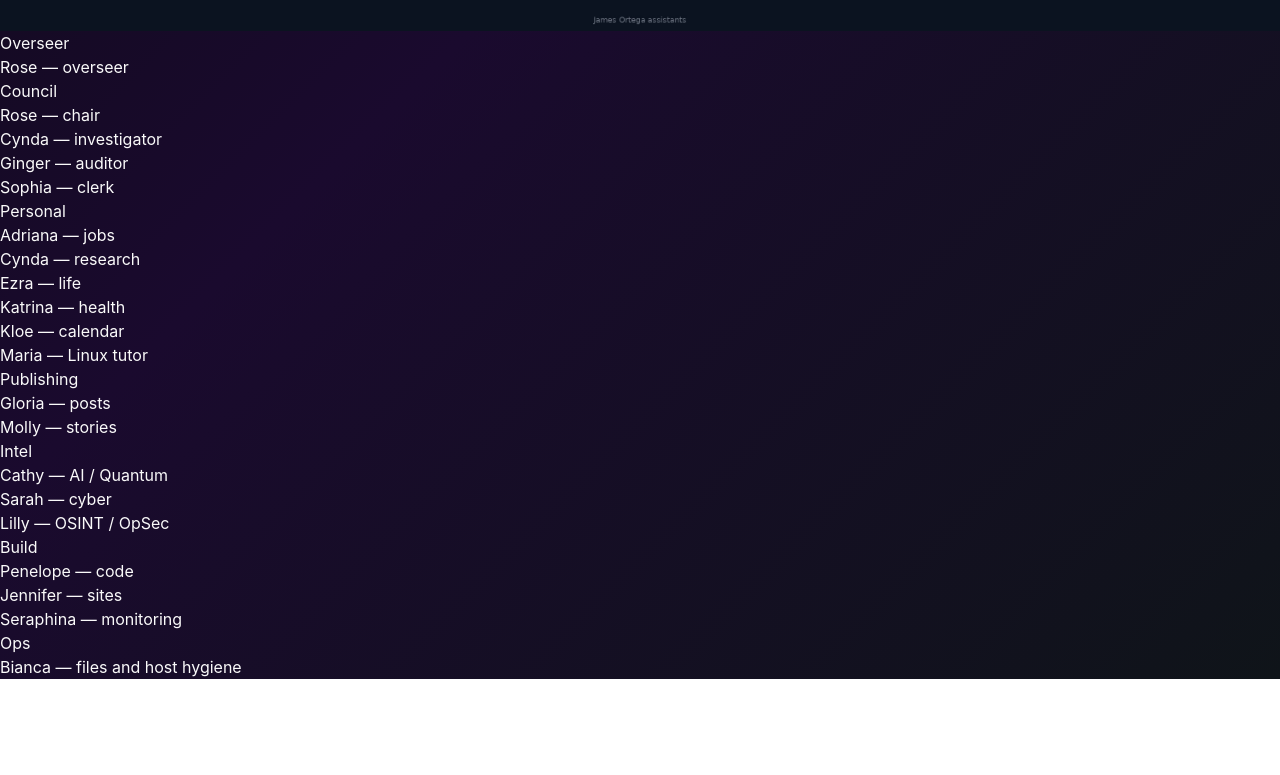
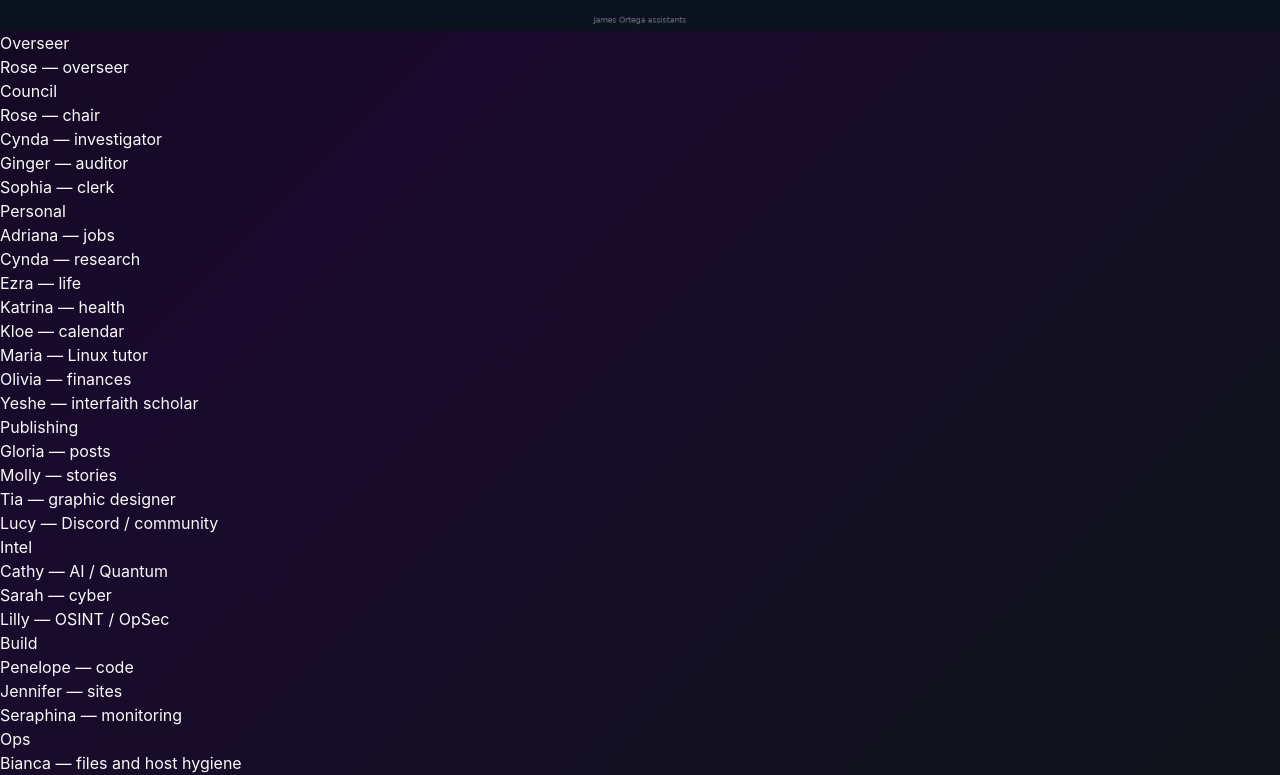
Before and after one commit to rlocone/port0, a Next.js app: page /fleet in a window 1280 px wide. Shown: the part 958-1733 px from the top of the page. Before the commit the page ends 1637 px from the top, so only its background shows below. Built offline with nearby package versions, Linux system fonts and the light colour scheme; no server answers.

Commit message:
Add Tia, Yeshe, Olivia, Lucy to /fleet roster cards. (#3)

```diff
--- a/app/fleet/page.tsx
+++ b/app/fleet/page.tsx
@@ -21,6 +21,8 @@
       { name: 'Katrina', role: 'health' },
       { name: 'Kloe', role: 'calendar' },
       { name: 'Maria', role: 'Linux tutor' },
+      { name: 'Olivia', role: 'finances' },
+      { name: 'Yeshe', role: 'interfaith scholar' },
     ],
   },
   {
@@ -28,6 +30,8 @@
     people: [
       { name: 'Gloria', role: 'posts' },
       { name: 'Molly', role: 'stories' },
+      { name: 'Tia', role: 'graphic designer' },
+      { name: 'Lucy', role: 'Discord / community' },
     ],
   },
   {
```
